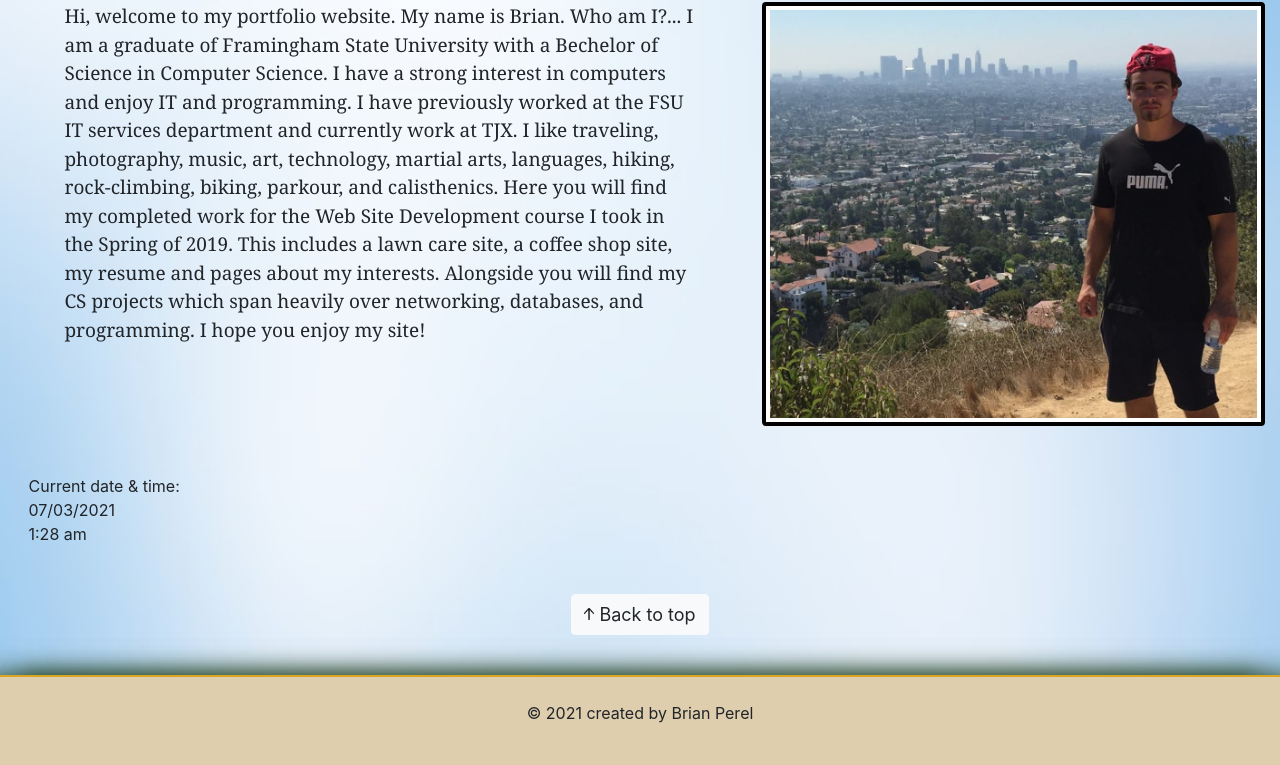
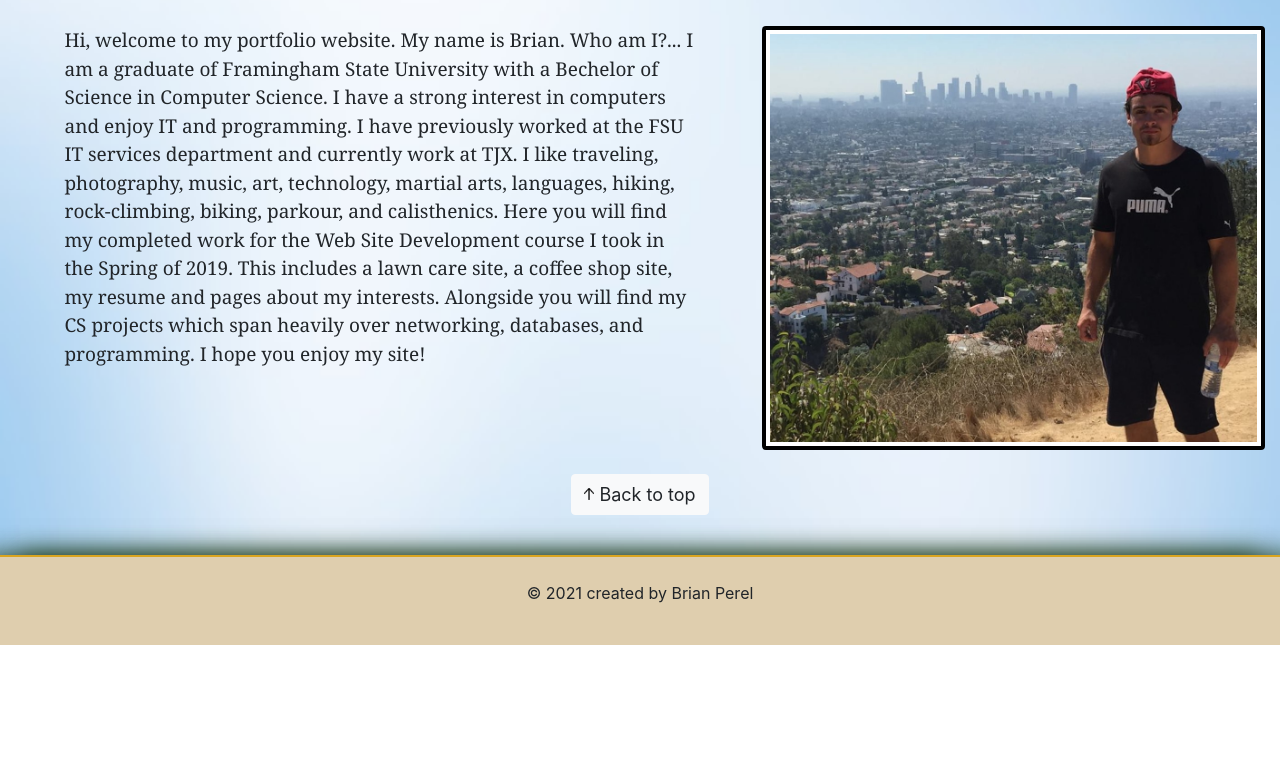
Before and after one commit to BrianPerel/BrianPerel.github.io, a plain HTML site: page index.html in a window 1280 px wide. Shown: the part 549-1314 px from the top of the page. After the commit the page ends 1194 px from the top, so only its background shows below. Drawn offline with nearby package versions, Linux system fonts and the light colour scheme.

Commit message:
'Updates'

```diff
--- a/index.html
+++ b/index.html
@@ -74,7 +74,7 @@
 			<!-- CONTACT -->
 			<div class="jumbotron text-center">
 				<header><br/>
-					<h1><b>Brian Perel</b></h1>
+					<h1><b>Brian Perel</b></h1><br>
 				</header>
 			</div>
 
@@ -178,34 +178,6 @@
 				</div>
 
 				<div class="hidden">
-					<!-- CURRENT DATE -->
-					<br/><br/><script>
-					  var mydate = new Date() // Create Date Object
-					  var year = mydate.getYear() // create year attribute of mydate object
-					  if(year < 1000)
-						  year += 1900
-
-					  var month = mydate.getMonth() + 1 // create month attribute of mydate object
-					  if(month < 10)
-							month = "0" + month // if month is of single digit (january-september) prepend a 0
-
-					  var day = mydate.getDate() // create day attribute of mydate object
-					  if(day < 10)
-							day = "0" + day // if day is of single digit (1-9) prepend a 0
-
-					  // display results
-					  document.write('&nbsp;&nbsp;&nbsp;Current date & time:<br/>' + '&nbsp;&nbsp;&nbsp;' + month + "/" + day  + "/" + year)
-
-					  var time = new Date();
-					  var hours = time.getHours();
-					  var minutes = time.getMinutes();
-					  var am_pm = hours >= 12 ? 'pm' : 'am';
-					  hours = hours % 12;
-					  hours = hours ? hours : 12;
-					  minutes = minutes < 10 ? '0' + minutes : minutes;
-					  document.write('<br/>' + '&nbsp;&nbsp;&nbsp;' + hours + ':' + minutes + ' ' + am_pm + '<br/><br/>')
-					</script>
-
 					<br/><center><a href="#top" style="text-decoration: none;"><button type="button" class="btn btn-light"><img src="images/icons_pics/up_arrow.png" style="display: inline; margin-bottom: 5%" width="10px" height="12px"></img><p style="display: inline; font-size: 18px">&nbsp;Back to top</button></p></a></center><br/>
 				</div>
 			</div>
```
Also changed, not shown: calisthenics.html (+0 -6 lines), project1.htm (+1 -5 lines), project2.htm (+1 -4 lines), project3.htm (+1 -4 lines), project4.htm (+1 -4 lines), resume.htm (+1 -4 lines), websites.htm (+1 -1 lines), images/icons_pics/c21.JPG (deleted).
